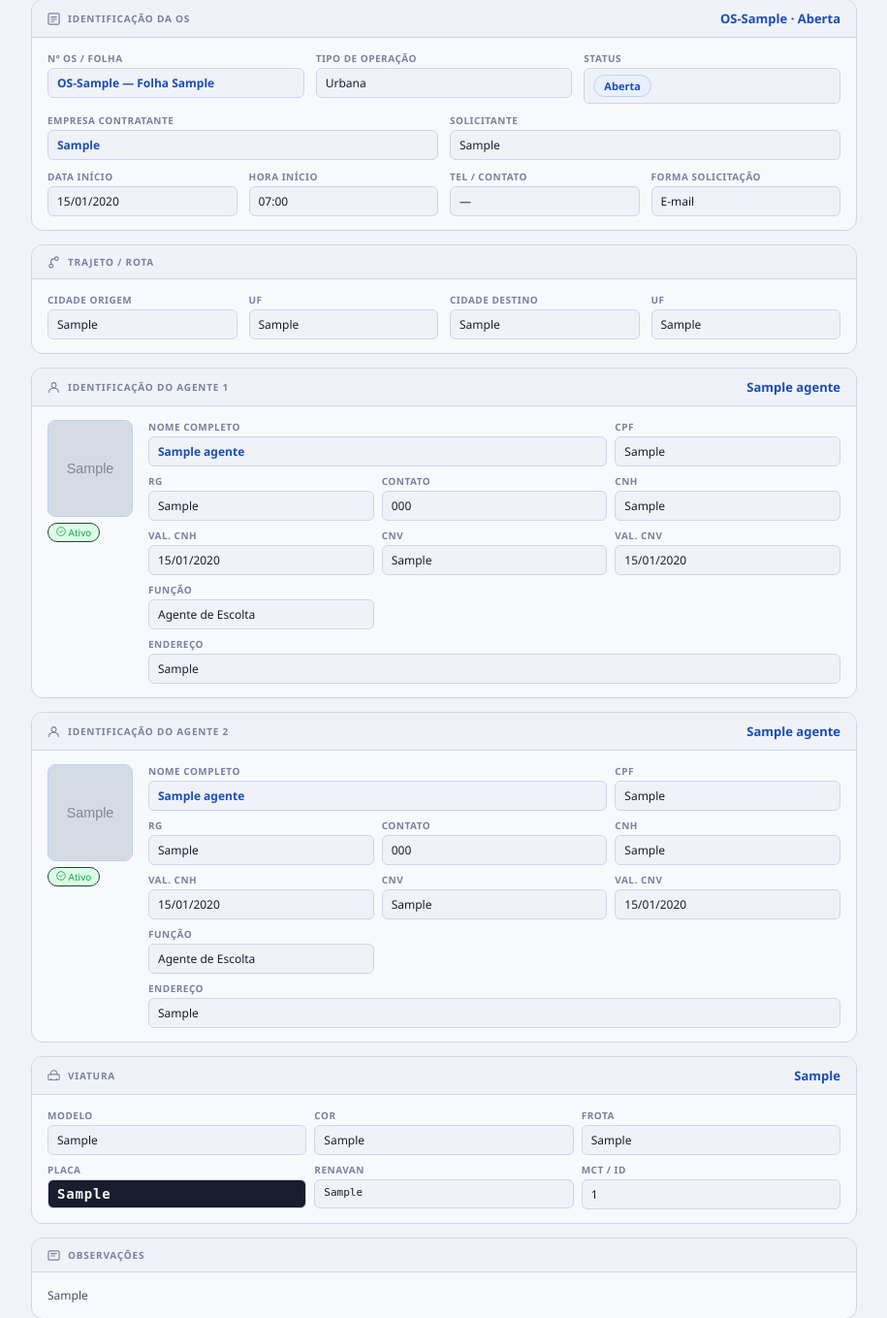
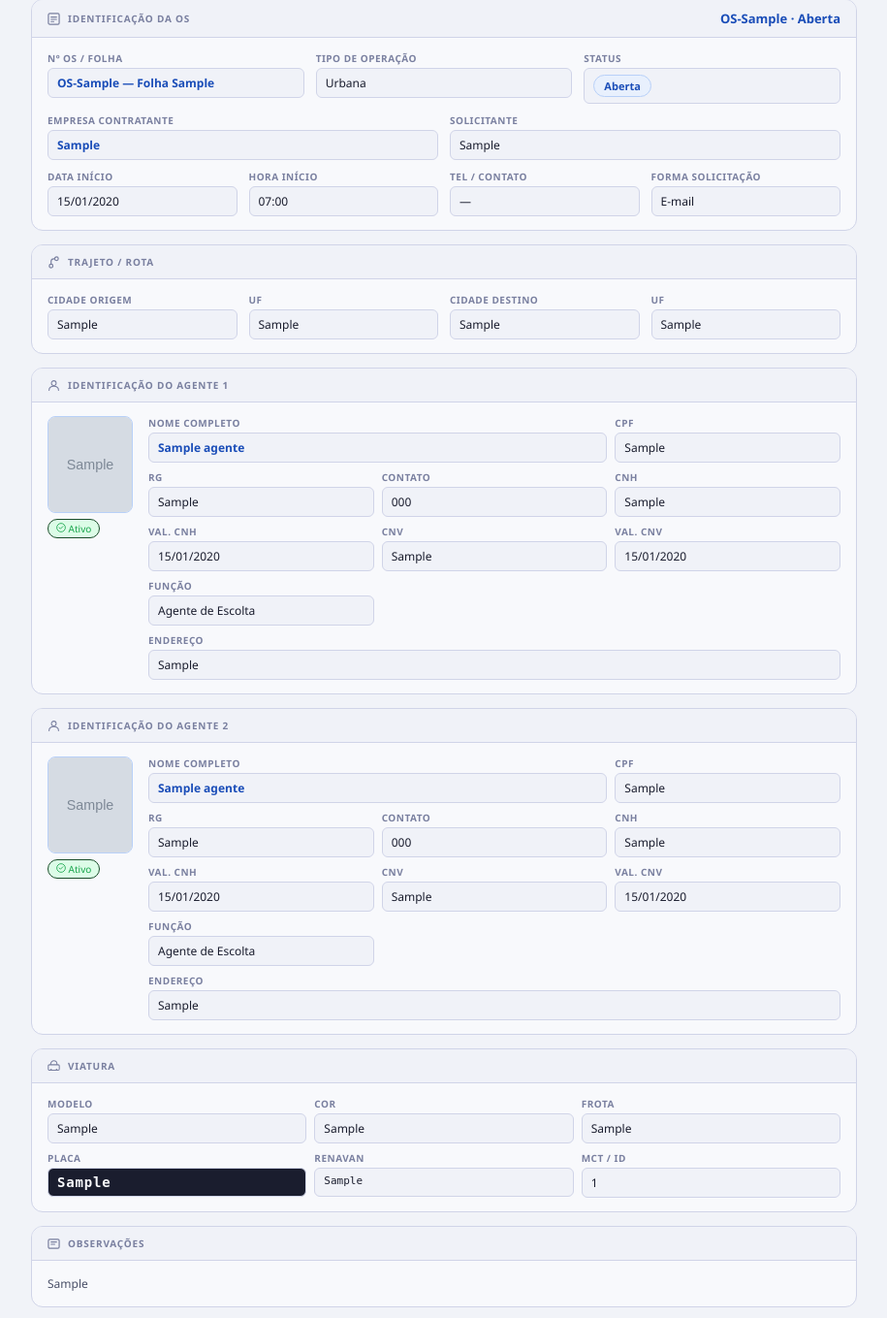
Before and after one commit to gr-blip/escolta-system, a Django app: page /operacional/os/1/print/ in a window 1280 px wide. Shown: the part 101-1460 px from the top of the page at 97% size, without its empty margins (182-1097 px from the left). Run offline with Django 3.2, Linux system fonts and the light colour scheme; a user stored in the database is signed in; tables that the repository leaves empty hold one stand-in row (values such as "Sample post"); grey boxes marked "Sample" are stand-in pictures; parts of the project's set-up code (start-up, migrations or seed data) failed here and were passed over.

Commit message:
fix(OS print): remover repeticoes de nome/placa e centralizar foto
- Removido nome dos agentes do header (ja aparece nos campos)
- Removido placa da viatura do header (ja aparece nos campos)
- Foto dos agentes centralizada e preenchendo toda a area

Co-Authored-By: OpenClaude (mimo-v2.5-pro) <openclaude@gitlawb.com>

```diff
--- a/cadastros/templates/cadastros/os_print.html
+++ b/cadastros/templates/cadastros/os_print.html
@@ -113,8 +113,8 @@ body{
 
 /* ── AGENTE COMPACTO ── */
 .agente-compact{display:grid;grid-template-columns:88px 1fr;gap:16px}
-.agente-photo{width:88px;height:100px;border-radius:var(--radius);background:var(--blue-bg);border:1px solid var(--blue-border);display:flex;flex-direction:column;align-items:center;justify-content:center;gap:4px;color:var(--blue-light);overflow:hidden}
-.agente-photo img{width:100%;height:100%;object-fit:cover;object-position:top center}
+.agente-photo{width:88px;height:100px;border-radius:var(--radius);background:var(--blue-bg);border:1px solid var(--blue-border);display:flex;align-items:center;justify-content:center;color:var(--blue-light);overflow:hidden}
+.agente-photo img{width:100%;height:100%;object-fit:cover}
 .agente-photo .ph-icon{font-size:28px}
 .agente-photo .ph-label{font-size:9px}
 .agente-badge{margin-top:6px;font-size:10px;padding:2px 8px;border-radius:99px;background:var(--green-bg);color:var(--green);border:1px solid #1a4d2a;display:inline-block}
@@ -305,7 +305,6 @@ body{
     <div class="card-header">
       <svg width="13" height="13" fill="none" viewBox="0 0 16 16"><circle cx="8" cy="5" r="3" stroke="currentColor" stroke-width="1.3"/><path d="M2 14c0-3.314 2.686-5 6-5s6 1.686 6 5" stroke="currentColor" stroke-width="1.3" stroke-linecap="round"/></svg>
       Identificação do Agente 1
-      <span class="hl">{{ os.equipe.agente1.nome }}</span>
     </div>
     <div class="card-body">
       <div class="agente-compact">
@@ -347,7 +346,6 @@ body{
     <div class="card-header">
       <svg width="13" height="13" fill="none" viewBox="0 0 16 16"><circle cx="8" cy="5" r="3" stroke="currentColor" stroke-width="1.3"/><path d="M2 14c0-3.314 2.686-5 6-5s6 1.686 6 5" stroke="currentColor" stroke-width="1.3" stroke-linecap="round"/></svg>
       Identificação do Agente 2
-      <span class="hl">{{ os.equipe.agente2.nome }}</span>
     </div>
     <div class="card-body">
       <div class="agente-compact">
@@ -390,7 +388,6 @@ body{
     <div class="card-header">
       <svg width="13" height="13" fill="none" viewBox="0 0 16 16"><rect x="1" y="6" width="14" height="7" rx="1.5" stroke="currentColor" stroke-width="1.3"/><path d="M4 6V5a4 4 0 018 0v1" stroke="currentColor" stroke-width="1.3"/><circle cx="4.5" cy="12" r="1" fill="currentColor"/><circle cx="11.5" cy="12" r="1" fill="currentColor"/></svg>
       Viatura
-      <span class="hl">{{ os.equipe.viatura.placa }}</span>
     </div>
     <div class="card-body">
       <div class="viatura-fields">
```
